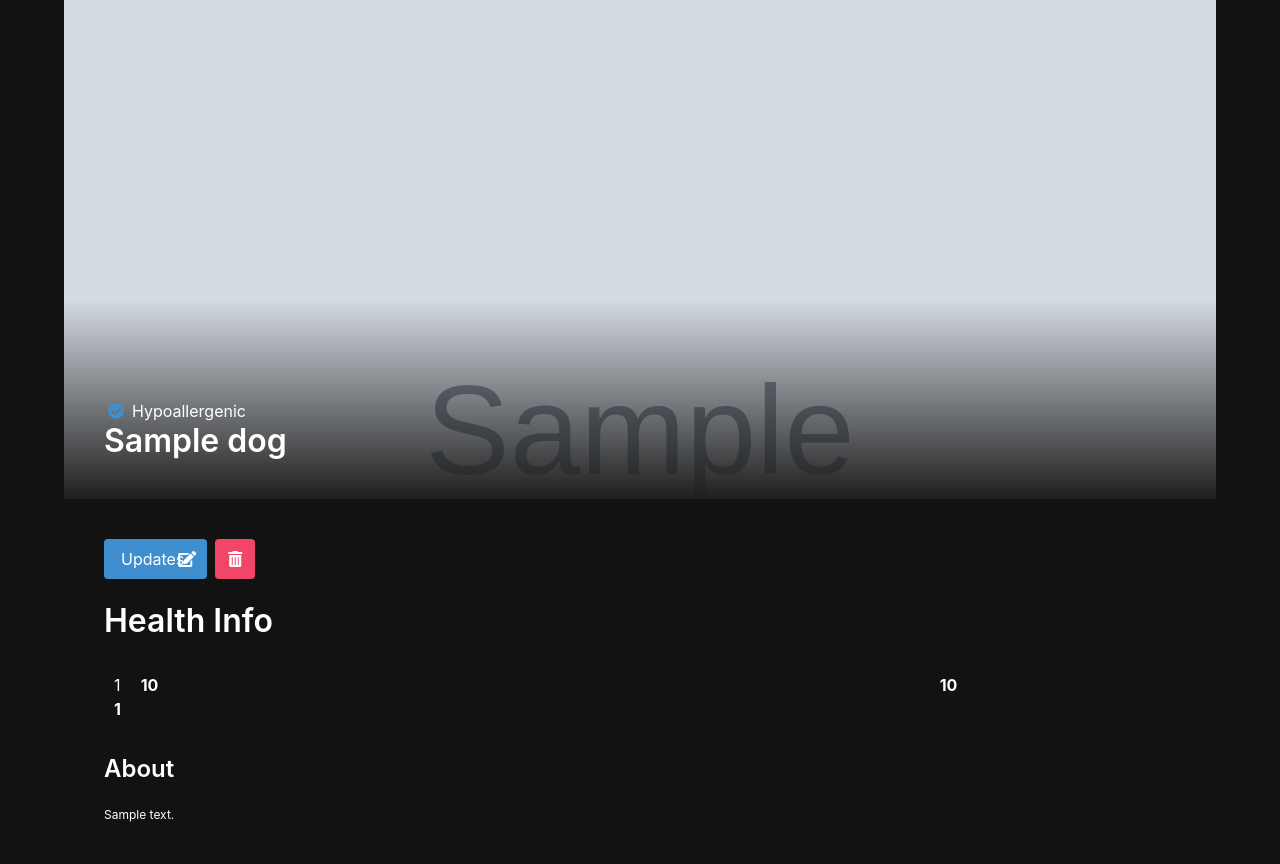
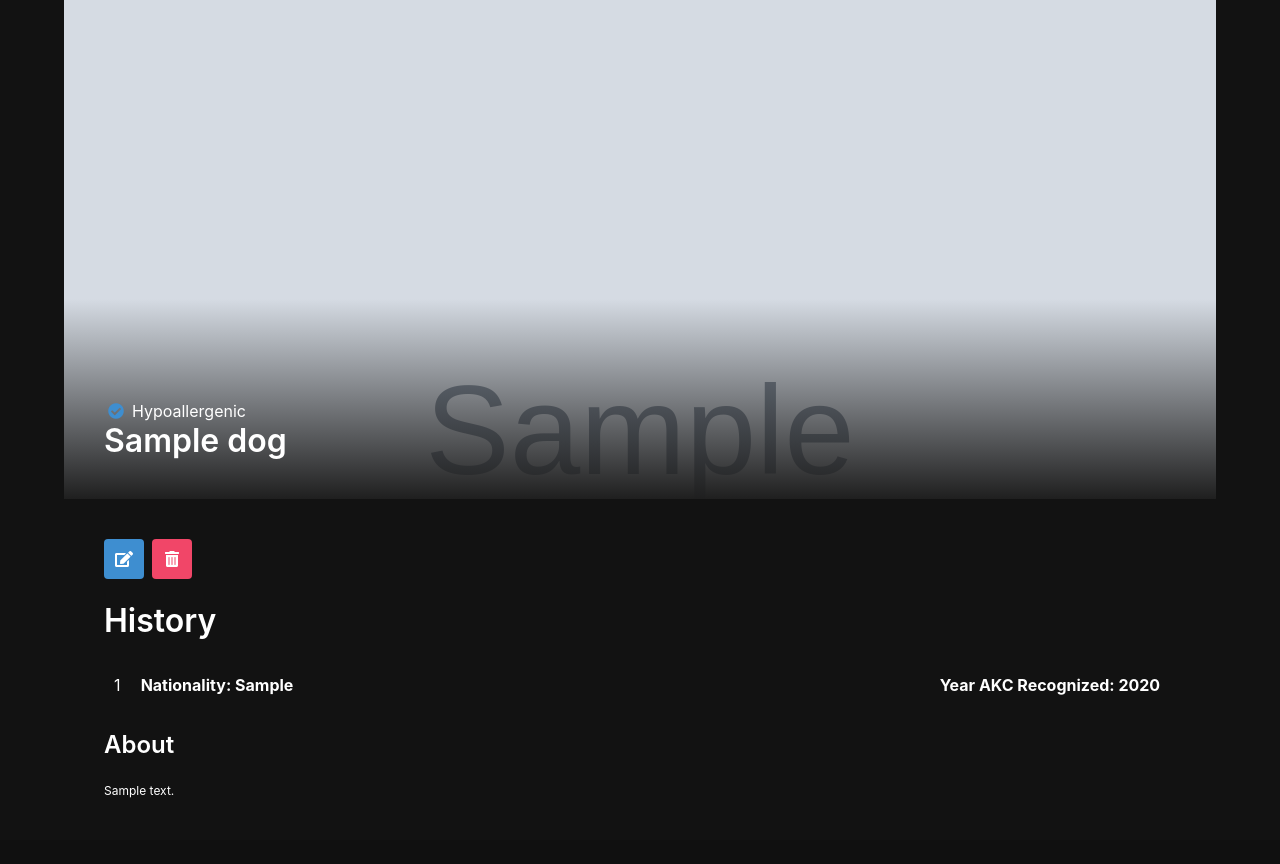
Before and after one commit to anthowest/dog-registry, a Django app: page /dogs/1/ in a window 1280 px wide. Shown: the part 53-917 px from the top of the page. After the commit the page ends 851 px from the top, so only its background shows below. Run offline with Django 4.2, Linux system fonts and the light colour scheme; tables that the repository leaves empty hold one stand-in row (values such as "Sample post"); grey boxes marked "Sample" are stand-in pictures.

Commit message:
Add new history model, remove health

```diff
--- a/main_app/admin.py
+++ b/main_app/admin.py
@@ -1,8 +1,8 @@
 from django.contrib import admin
-from .models import Dog, Health
+from .models import Dog, History
 
 
 # Register your models here.
 
 admin.site.register(Dog)
-admin.site.register(Health)
+admin.site.register(History)
--- a/main_app/models.py
+++ b/main_app/models.py
@@ -15,11 +15,10 @@ class Dog(models.Model):
         ordering = ["name"]
 
 
-class Health(models.Model):
-    height = models.IntegerField(default=0)
-    weight = models.IntegerField(default=0)
-    life_expectancy = models.IntegerField(default=0)
-    dog = models.ForeignKey(Dog, on_delete=models.CASCADE, related_name="health")
+class History(models.Model):
+    nationality = models.CharField(max_length=30)
+    year_recognized = models.IntegerField(default=0)
+    dog = models.ForeignKey(Dog, on_delete=models.CASCADE, related_name="historys")
 
     def __str__(self):
-        return self.title
+        return self.nationality
--- a/main_app/templates/dog_detail.html
+++ b/main_app/templates/dog_detail.html
@@ -16,7 +16,7 @@
 </div>
 <div class="detail__container">
     <div class="buttons">
-        <a href="{% url 'dog_update' dog.pk %}" class="button is-info"> Updates
+        <a href="{% url 'dog_update' dog.pk %}" class="button is-info">
             <span class="icon">
                 <i class="fas fa-edit"></i>
             </span>
@@ -28,20 +28,18 @@
         </a>
     </div>
     <div class="detail__songs mb-5">
-        <h3 class="title is-3">Health Info</h3>
+        <h3 class="title is-3">History</h3>
 
-        {% for health in dog.health.all %}
+        {% for history in dog.historys.all %}
             <div class="song">
                 <span>{{forloop.counter}}</span>
-                <span><b>{{health.height}}</b></span>
-                <span><b>{{health.weight}}</b></span>
-                <span><b>{{health.life_expectancy}}</b></span>
-                <span>{{health.length}}</span>
+                <span><b>Nationality: {{history.nationality}}</b></span>
+                <span><b>Year AKC Recognized: {{history.year_recognized}}</b></span>
             </div>
         {% empty %}
             <article class="message">
                 <div class="message-header">
-                    <p>No Health Information Available</p>
+                    <p>No History Information Available</p>
                 </div>
             </article>
 
```
Also changed, not shown: main_app/migrations/0003_delete_health.py (added), main_app/migrations/0004_history.py (added), main_app/migrations/0005_alter_history_year_recognized.py (added), main_app/migrations/0006_alter_history_dog.py (added).
